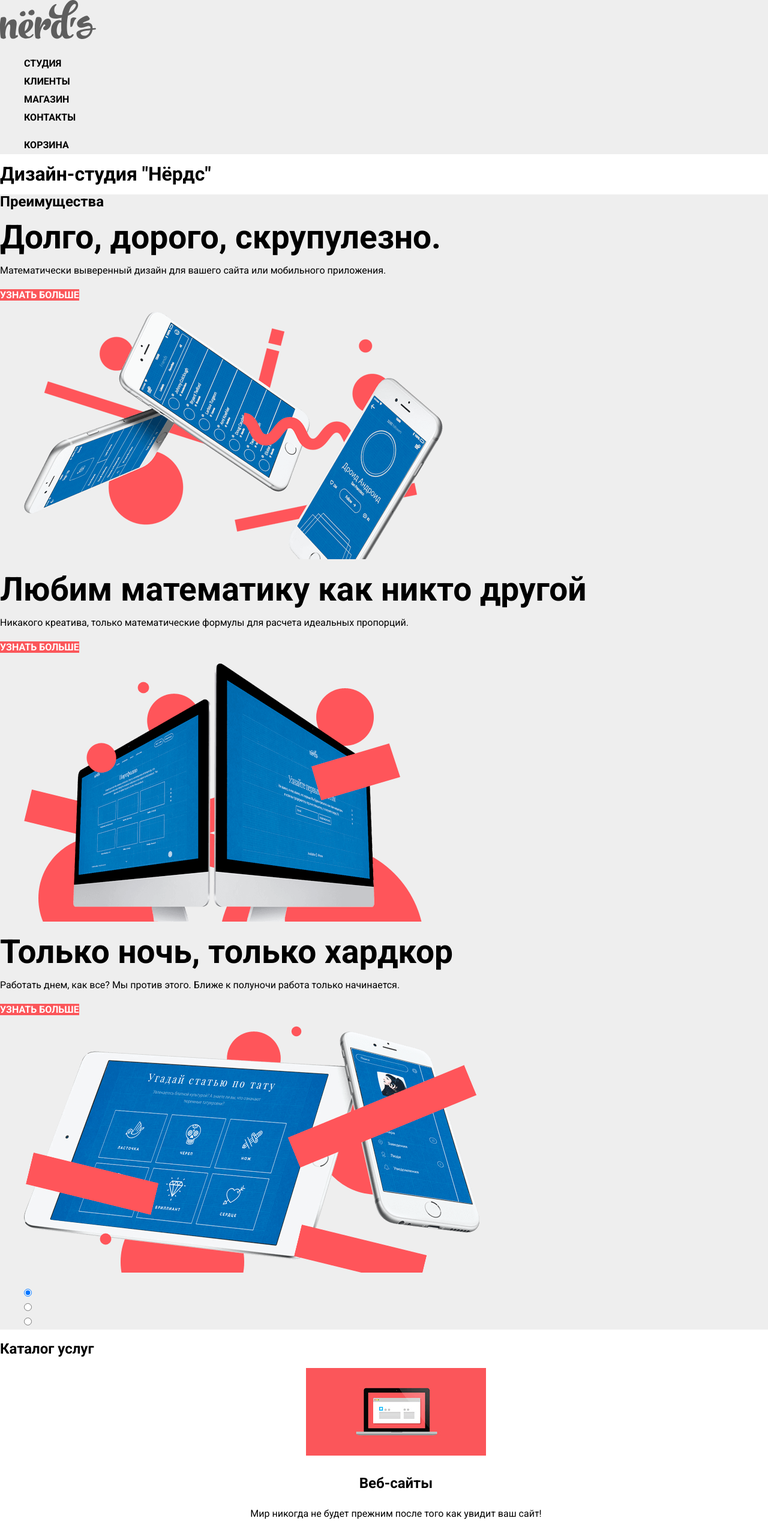
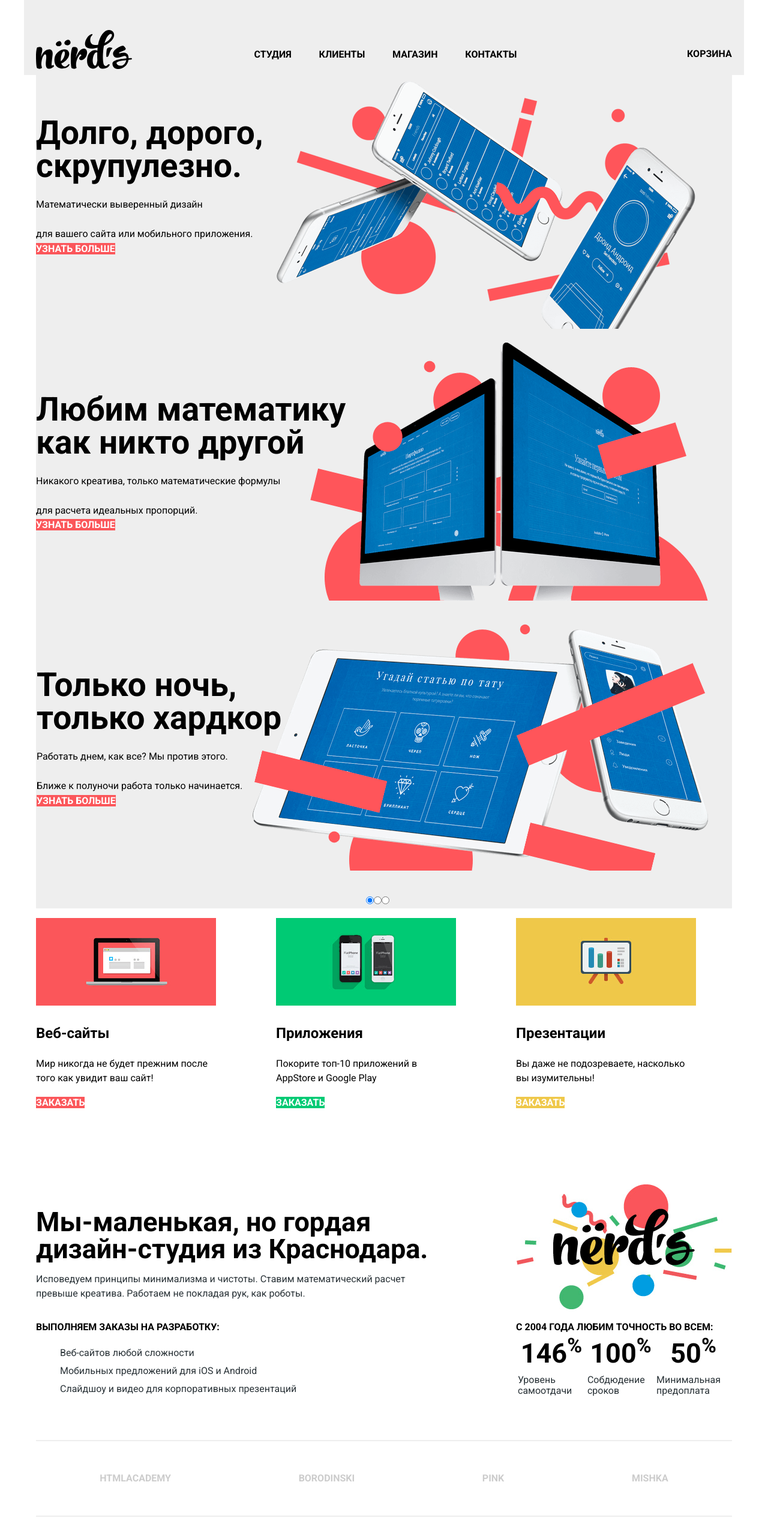
Before and after one commit to Natalia-Hloboschina/662983-nerds, a plain HTML site: page index.html in a window 1280 px wide. Shown: the top 2550 px of the page at 60% size. Drawn offline with nearby package versions, Linux system fonts and the light colour scheme.

Commit message:
Добавила сетки к главной странице

```diff
--- a/index.css
+++ b/index.css
@@ -1,3 +1,10 @@
+
+html,
+body {
+  min-width: 1210px;
+  min-height: 2476px;
+}
+
 body {
     margin: 0;
     padding: 0;
@@ -7,6 +14,18 @@ body {
     font-weight: 400;
     color: #000000;
     background-color: #ffffff;
+}
+
+
+
+.container {
+  width: 1160px;
+  margin: 0 auto;
+  padding: 0 20px;
+}
+
+.visually-hidden {
+  display: none;
 }
 
 .inner-page {
@@ -42,11 +61,26 @@ a {
     background-color: #d7373b;
 }
 
+.main-header {
+}
+
 .main-navigation {
     font-size: 16px;
     line-height: 30px;
+	padding-top: 50px;
     color: #000000;
     background-color: #eeeeee;
+}
+
+.main-navigation {
+  display: flex;
+  justify-content: space-between;
+  align-items: center;
+}
+
+.main-header-logo img {
+    width: 160px;
+    height: 65px;
 }
 
 .main-header-logo img:hover {
@@ -57,8 +91,24 @@ a {
     opacity: 0.3;
 }
 
-.site-navigation,
+.site-navigation {
+    display: flex;
+    justify-content: space-between;
+    align-items: center;
+  margin-left: -40px;
+    margin-top: 6px;
+  margin-bottom: 0;
+    padding: 0;
+    width: 438px;
+
+    list-style: none;
+}
+
 .user-navigation {
+  margin-bottom: 0;
+  margin-top: 5px;
+    width: 75px;
+
     list-style: none;
 }
 
@@ -89,7 +139,73 @@ a {
 }
 
 .slider {
+  margin: 0;
+  padding: 0;
+  padding-top: 10px;
     background-color: #eeeeee;
+}
+
+.slider-advantage {
+  display: flex;
+  justify-content: flex-end;
+  align-items: center;
+}
+
+.slider-features{
+  position: relative;
+}
+
+
+
+.slider-features-1 {
+  margin-top: -32px;
+  width: 382px;
+  height: 270px;
+    margin-right: 20px;
+}
+
+.slide-1 {
+  margin: 0;
+  padding: 0;
+  width: 760px;
+}
+
+.slide-1 img {
+  width: 698px;
+  height: 413px;
+  margin-left: auto;
+  margin-right: auto;
+}
+.slider-features-2 {
+  width: 532px;
+  height: 270px;
+  margin-right: -110px;
+}
+
+figure .slide-2 {
+  width: 663px;
+}
+
+.slide-2 img {
+  width: 663px;
+  height: 430px;
+}
+
+
+
+.slider-features-3 {
+  width: 410px;
+  height: 270px;
+  margin-right: -90px;
+}
+
+figure .slide-3 {
+  width: 759px;
+}
+
+.slide-3 img {
+  width: 759px;
+  height: 411px;
 }
 
 .slider b {
@@ -97,16 +213,40 @@ a {
     line-height: 55px;
 }
 
+.slider-advantage  p{
+  margin-top: 25px;
+  margin-bottom: 0;
+}
+
+
 .slider-radio {
+  display: flex;
+  width: 100px;
+  margin-left: auto;
+  margin-right: auto;
     list-style: none;
 }
 
+.features {
+  margin-bottom: 125px;
+}
+
 .features-list {
+  display: flex;
+  justify-content: flex-start;
+  margin: 0;
+  padding: 0;
+
     list-style: none;
 }
 
 .feature-item {
-    text-align: center;
+  width: 300px;
+  margin-right: 100px;
+}
+
+.feature-item:last-child {
+  margin-right: 0;
 }
 
 .feature-item h3 {
@@ -142,6 +282,22 @@ a {
     background-color: #e5a722;
 }
 
+.studio-itemes {
+  display: flex;
+  justify-content: space-between;
+  padding-bottom: 70px;
+}
+
+.studio-item {
+  display: flex;
+  flex-direction: column;
+  width: 660px;
+  justify-content: space-between;
+  padding-top: 40px;
+}
+
+
+
 .studio h3 {
     font-size: 16px;
     line-height: 24px;
@@ -159,26 +315,51 @@ a {
 }
 
 .studio-items {
+  margin-top: 0;
+  margin-bottom: 0;
+  line-height: 30px;
     list-style: none;
+
+}
+
+
+
+.promo {
+  display: flex;
+  flex-direction: column;
+  width: 360px;
+  justify-content: space-between;
+}
+.promo img {
+  width: 360px;
+  height: 208px;
 }
 
 .section-title th {
-    font-size: 16px;
-    line-height: 18px;
-    font-weight: normal;
-    color: #283136;
-}
-
-.section-title td {
     font-size: 45px;
     line-height: 10, 06px;
     font-weight: bold;
 }
 
+.section-title td {
+    font-size: 16px;
+    line-height: 18px;
+    font-weight: normal;
+    color: #283136;
+  padding-top: 20px;
+}
+
 .nav-button {
+  display: flex;
+  justify-content: space-around;
+  margin: 0;
+  padding: 0;
+  padding-top: 50px;
+  padding-bottom: 50px;
     list-style: none;
     border-top: 2px solid #eeeeee;
     border-bottom: 2px solid #eeeeee;
+
 }
 
 .nav-button a {
@@ -199,6 +380,17 @@ a {
     background-image: url("img/contacts.png");
     background-position: top center;
     background-repeat: repeat;
+  width: 1140px;
+  height: 416px;
+}
+
+.contacts-nerds {
+  width: 320px;
+  height: 308px;
+  background-color: white;
+  margin-top: 55px;
+  text-align: center;
+  vertical-align: 50px;
 }
 
 .contacts b {
@@ -427,20 +619,38 @@ a {
     background-color: #ffffff;
 }
 
-.footer-social ul {
-    list-style: none;
+.main-footer {
+}
+
+.main-footer .container {
+  display: flex;
+  align-items: center;
+}
+
+.footer-social {
+  margin: 0;
+  padding: 0;
+  width: 260px;
+  display: flex;
+  list-style: none;
+  margin-right: 140px;
+
 }
 
 .social-button {
     color: #000000;
 }
 
-.footer-social b {
+.discounts b {
     font-size: 36px;
     line-height: 36px;
 }
 
-.footer-social p {
+.discounts p {
+  margin: 0;
     font-size: 16px;
     line-height: 22px;
 }
+.discounts {
+  width: 580px;
+}
--- a/index.html
+++ b/index.html
@@ -9,7 +9,7 @@
   </head>
   <body>
     <header class="main-header">
-      <div class="main-navigation">
+      <div class="main-navigation container">
         <a class="main-header-logo">
         <img src="img/nerds-logo.svg" width="160" height="65" alt="Логотип дизайн-студии «Нёрдс»">
         </a>
@@ -30,26 +30,35 @@
       <h1 class="visually-hidden">Дизайн-студия "Нёрдс"</h1>
       <section  class="slider">
         <h2 class="visually-hidden">Преимущества</h2>
-        <div class="slider-1">
+        <div class="slider-advantage">
+          <div class="slider-features slider-features-1">
           <b>Долго, дорого, скрупулезно.</b>
-          <p>Математически выверенный дизайн для вашего сайта или мобильного приложения.</p>
+          <p>Математически выверенный дизайн</p>
+            <p>для вашего сайта или мобильного приложения.</p>
           <a class="button" href="#nowhere">Узнать больше</a>
+            </div>
           <figure class="slide-1">
             <img src="img/slide1.png" width="698" height="413" alt="Слайд">
           </figure>
         </div>
-        <div class="slider-2">
+        <div class="slider-advantage">
+          <div class="slider-features slider-features-2">
           <b>Любим математику как никто другой</b>
-          <p>Никакого креатива, только математические формулы для расчета идеальных пропорций.</p>
+          <p>Никакого креатива, только математические формулы</p>
+            <p>для расчета идеальных пропорций.</p>
           <a class="button" href="#nowhere">Узнать больше</a>
+            </div>
           <figure class="slide-2">
             <img src="img/slide2.png" width="663" height="430" alt="Слайд">
           </figure>
         </div>
-        <div class="slider-3">
+        <div class="slider-advantage">
+          <div class="slider-features slider-features-3">
           <b>Только ночь, только хардкор</b>
-          <p>Работать днем, как все? Мы против этого. Ближе к полуночи работа только начинается.</p>
+          <p>Работать днем, как все? Мы против этого.</p>
+            <p>Ближе к полуночи работа только начинается.</p>
           <a class="button" href="#nowhere">Узнать больше</a>
+          </div>
           <figure class="slide-3">
             <img src="img/slide3.png" width="759" height="411" alt="Слайд">
           </figure>
@@ -89,8 +98,9 @@
           </li>
         </ul>
       </section>
+      <h2 class="visually-hidden">Реклама</h2>
       <section class="studio">
-        <h2 class="visually-hidden">Реклама</h2>
+        <div class="studio-itemes">
         <div class="studio-item">
           <b>Мы-маленькая, но гордая дизайн-студия из Краснодара.</b>
           <p>Исповедуем принципы минимализма и чистоты. Ставим математический расчет превыше креатива. Работаем не покладая рук, как роботы.</p>
@@ -106,16 +116,18 @@
           <h3>С 2004 года любим точность во всем:</h3>
           <table class="section-title">
             <tr>
-              <th>Уровень самоотдачи</th>
-              <th>Собдюдение сроков</th>
-              <th>Минимальная предоплата</th>
+              <th>146<sup>%</sup></th>
+              <th>100<sup>%</sup></th>
+              <th>50<sup>%</sup></th>
             </tr>
             <tr>
-              <td>146<sup>%</sup></td>
-              <td>100<sup>%</sup></td>
-              <td>50<sup>%</sup></td>
+              <td>Уровень самоотдачи</td>
+              <td>Собдюдение сроков</td>
+              <td>Минимальная предоплата</td>
             </tr>
           </table>
+        </div>
+        </div>
           <nav>
             <ul class="nav-button">
               <li><a class="nav-html" href="https://htmlacademy.ru/">htmlacademy</a></li>
@@ -124,10 +136,11 @@
               <li><a class="nav-mishka" href="#nowhere">Mishka</a></li>
             </ul>
           </nav>
-        </div>
       </section>
+
       <section class="contacts">
         <h2 class="visually-hidden">Контакты</h2>
+        <div class="contacts-nerds">
         <b>Nёrds design studio</b>
         <p>191186, Санкт-Петербург,<br>
           ул. Б. Конюшенная,д.19/8<br>
@@ -135,6 +148,7 @@
           <a href="tel:+78122757575">+7(812)275-75-75</a>
         </p>
         <a href="#modal" class="button">Напишите нам</a>
+          </div>
       </section>
       <section class="modal modal-login" id="modal">
         <h2>Напишите нам</h2>
@@ -159,14 +173,16 @@
       </section>
     </main>
     <footer class="main-footer">
-      <div class="footer-social">
-        <ul>
+  <div class="container">
+        <ul class="footer-social">
           <li><a class="social-button" href="https://vk.com/feed">Вконтакте</a></li>
           <li><a class="social-button" href="https://www.facebook.com">Фейсбук</a></li>
           <li><a class="social-button" href="https://www.instagram.com">Инстаграм</a></li>
         </ul>
+    <div class="discounts">
         <b>Давайте дружить, это выгодно!</b>
         <p>Скидка 10% для друзей из социальных друзей.</p>
+      </div>
       </div>
     </footer>
   </body>
```
